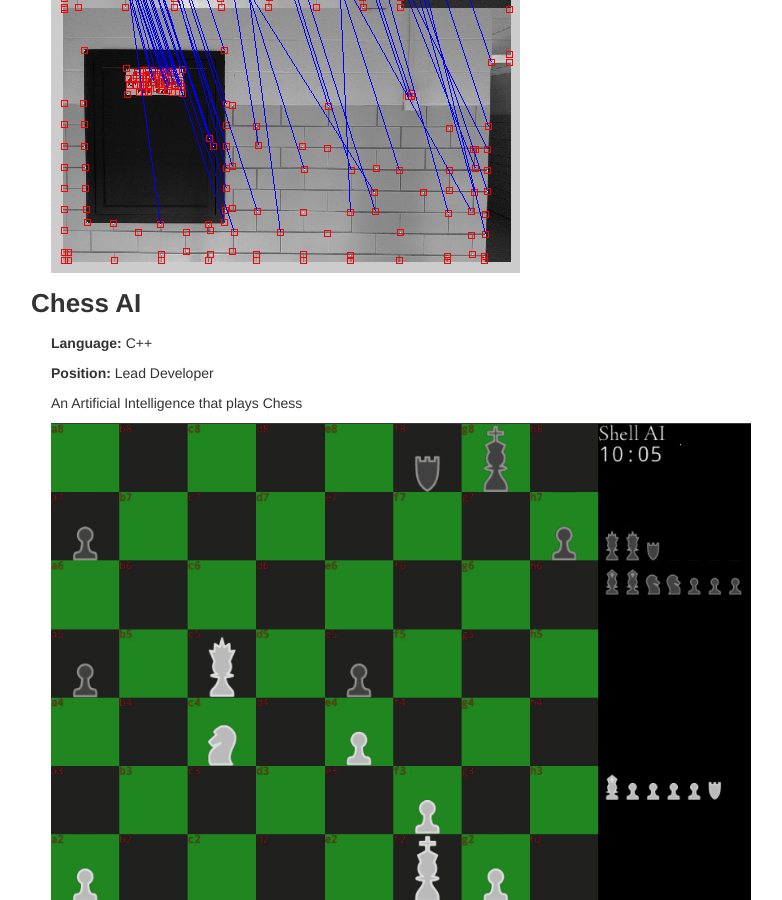
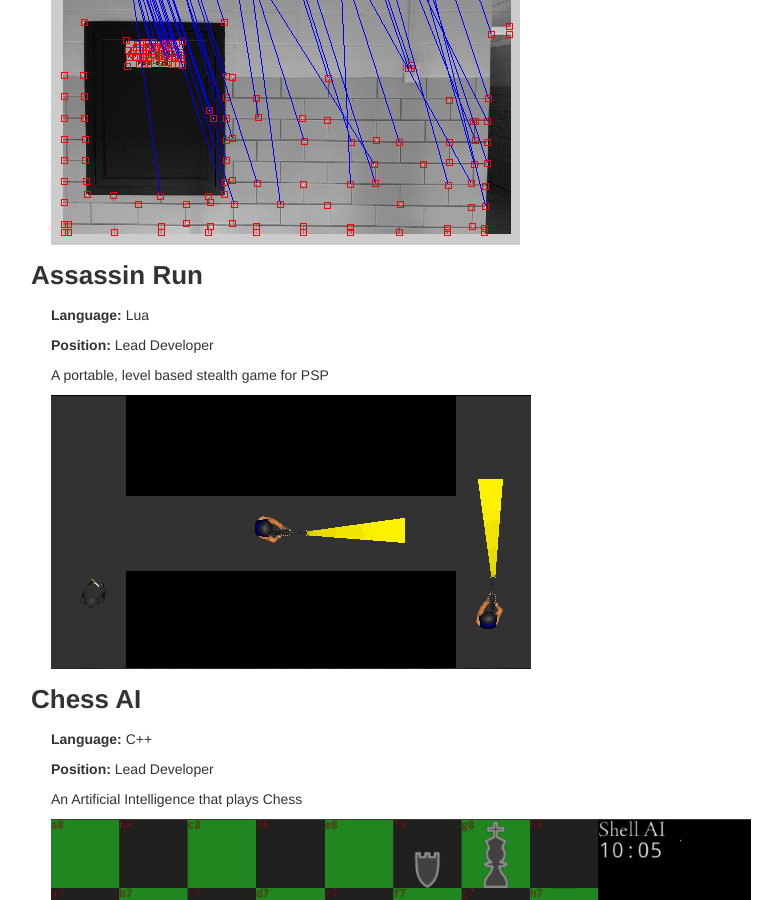
Before and after one commit to JamesKellerman/JamesKellerman.github.io, a Jekyll site: the page built from projects/projects.md, in a window 1280 px wide and 900 px high, scrolled down 1001 px. Shown: the whole window, without its empty margins (239-1021 px from the left). Built offline with Jekyll 4.4.1, drawn with Linux system fonts in a browser that asks for light colours.

Commit message:
Added images for Lua games

```diff
--- a/_data/projectsList.yml
+++ b/_data/projectsList.yml
@@ -3,7 +3,7 @@
   language: Lua
   position: Lead Developer
   description: A portable zombie shooter game for PSP
-  image: ../images/ZombieMassacre.jpg
+  image: ../images/ZombieMassacre.png
 
 - name: Corner Detection
   hasLink: false
@@ -11,6 +11,13 @@
   position: Lead Developer
   description: A computer vision program that detects corners in different images and matches them
   image: ../images/CornerDetection.png
+
+- name: Assassin Run
+  hasLink: false
+  language: Lua
+  position: Lead Developer
+  description: A portable, level based stealth game for PSP
+  image: ../images/Assassin.png
 
 - name: Chess AI
   hasLink: false
```
Also changed, not shown: images/Assassin.png (added), images/ZombieMassacre.png (added).
